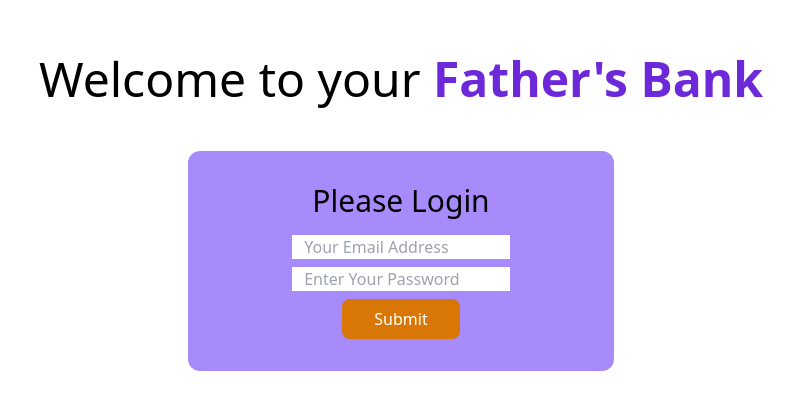
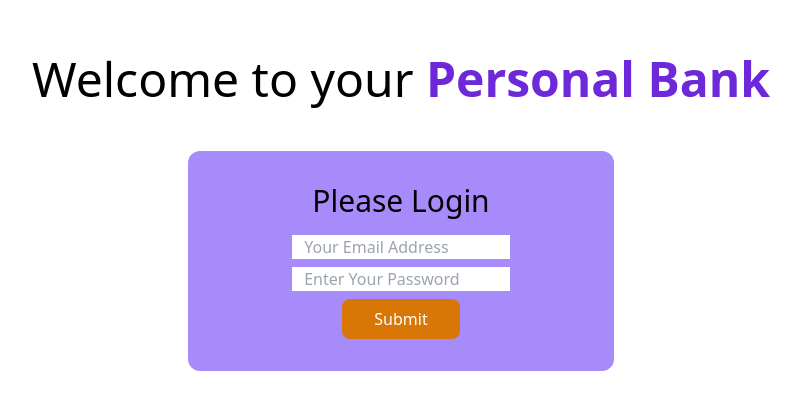
Before and after one commit to Rudra-Prashad-Shil/Simple-Bank, a plain HTML site: page index.html in a window 1280 px wide. Shown: the part 105-514 px from the top of the page, without its empty margins (239-1040 px from the left). Drawn offline with nearby package versions, Linux system fonts and the light colour scheme.

Commit message:
Title Changed

```diff
--- a/index.html
+++ b/index.html
@@ -8,7 +8,7 @@
 </head>
 <body>
     <section>
-        <h1 class="text-5xl text-center mt-40">Welcome to your <span class="font-semibold text-violet-700">Father's Bank</span></h1>
+        <h1 class="text-5xl text-center mt-40">Welcome to your <span class="font-semibold text-violet-700">Personal Bank</span></h1>
     </section>
 
     <section class="bg-violet-400 lg:w-2/6 md:w-1/2 mx-auto mt-12 p-8 rounded-xl">
```
